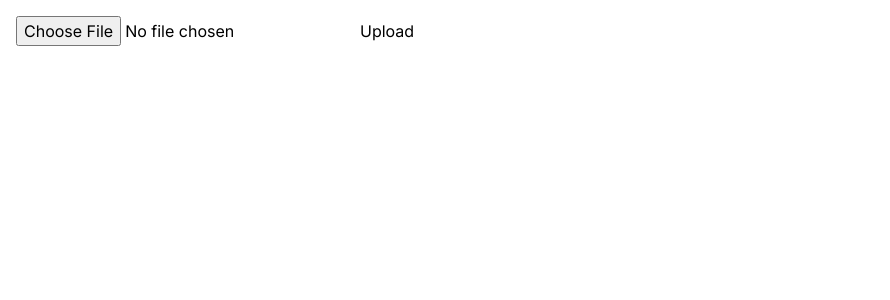
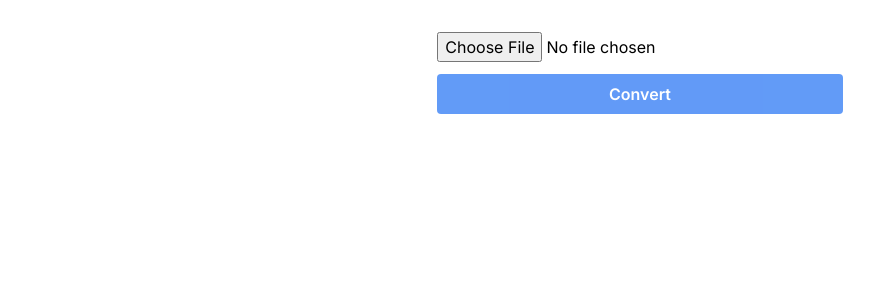
Before and after one commit to zhifez/video-processing-app-sst, a Next.js app: page / in a window 1280 px wide. Shown: the top 300 px of the page, without its empty margins (0-890 px from the left). Built offline with nearby package versions, Linux system fonts and the light colour scheme.

Commit message:
Added outout selection and send to S3 in config file

```diff
--- a/src/app/page.tsx
+++ b/src/app/page.tsx
@@ -2,7 +2,7 @@ import UploadVideoForm from '@/components/upload-video-form';
 
 export default async function Home() {
   return (
-    <main className="p-4">
+    <main className="p-8 flex justify-center">
       <UploadVideoForm />
     </main>
   );
--- a/src/components/upload-video-form.tsx
+++ b/src/components/upload-video-form.tsx
@@ -1,17 +1,37 @@
 'use client';
 import { GetVideosUploadResponseSchema, GetVideosUploadResponseType, VideoProcessingConfigType } from '@/schemas/videos-api-schemas';
-import { getFileExtension } from '@/utils/utils';
+import { getFileExtension, VideoFileType } from '@/utils/utils';
 import axios from 'axios';
-import { FormEvent, useState } from 'react';
+import { ChangeEvent, FormEvent, useState } from 'react';
+import { VideoOutputSelector } from './video-output-selector';
 
+const INPUT_ACCEPTED_FORMATS = 'video/*';
+const INPUT_MAX_FILE_SIZE = 1024 * 1024 * 5; // 5MB
 const DEFAULT_FILE_EXTENSION = '.mp4';
 
 export default function UploadVideoForm() {
-  const [uploaded, setUploaded] = useState(false);
+  const [loading, setLoading] = useState<boolean>(false);
+  const [file, setFile] = useState<File | undefined>();
+  const [outputType, setOutputType] = useState<VideoFileType>(VideoFileType.MP4);
+  const [error, setError] = useState<string | undefined>();
+  const [success, setSuccess] = useState<boolean>(false);
+
+  const onSelectFile = (e: ChangeEvent<HTMLInputElement>) => {
+    const videoFile: File = (e.target as HTMLInputElement).files?.[0]!;
+    if (videoFile.size > INPUT_MAX_FILE_SIZE) {
+      setError('File size should not exceed 5MB');
+      setFile(undefined);
+    } else {
+      setError(undefined);
+      setFile(videoFile);
+    }
+  };
 
   const onSubmit = async (e: FormEvent<HTMLFormElement>) => {
     e.preventDefault();
-    setUploaded(false);
+    setLoading(true);
+    setError(undefined);
+    setSuccess(false);
 
     try {
       const videoFile: File = (e.target as HTMLFormElement).file.files?.[0]!;
@@ -34,6 +54,7 @@ export default function UploadVideoForm() {
           )
         );
 
+      // Upload video
       await axios.put(
         videoUploadUrl,
         videoFile,
@@ -44,32 +65,63 @@ export default function UploadVideoForm() {
         },
       );
 
+      // Upload config file
       const config: VideoProcessingConfigType = {
-        fromExt: fileExt,
+        fromExt: videoFile.type,
+        toExt: outputType.toString(),
       };
       const configFile = new Blob([JSON.stringify(config)], {
         type: 'application/json',
       });
-      await axios.put(configUploadUrl, {
-        body: configFile,
-        headers: {
-          'Content-Type': 'application/json',
+      await axios.put(
+        configUploadUrl,
+        configFile,
+        {
+          headers: {
+            'Content-Type': 'application/json',
+          },
         },
-      });
+      );
 
-      setUploaded(true);
-    } catch (error) {
-      console.error({ error });
+      setSuccess(true);
+    } catch (error: any) {
+      setError(error.message);
     }
+
+    setLoading(false);
   };
+
+  const canUpload = (
+    !loading && file && file.type !== outputType
+  );
 
   return (
     <form
+      className="w-1/3 flex flex-col gap-3 text-center"
       onSubmit={onSubmit}
     >
-      <input name="file" type="file" accept="image/png, image/jpeg" />
-      <button type="submit">Upload</button>
-      {uploaded && <p>File Uploaded Successfully</p>}
+      <input
+        name="file"
+        type="file"
+        accept={INPUT_ACCEPTED_FORMATS}
+        onChange={onSelectFile}
+        placeholder="Upload a video file (max 5MB)"
+        className="block w-full"
+      />
+      {file && <VideoOutputSelector
+        activeType={outputType}
+        onSelect={setOutputType}
+      />}
+      <button
+        type="submit"
+        className={`rounded p-2 font-semibold text-white
+        bg-blue-500 ${!canUpload ? 'opacity-80' : 'hover:bg-blue-400 active:bg-blue-500 '}`}
+        disabled={!canUpload}
+      >
+        Convert
+      </button>
+      {error && <p className="text-red-500">{error}</p>}
+      {success && <p className="text-blue-500">File Uploaded Successfully</p>}
     </form>
   );
 }
--- /dev/null
+++ b/src/components/video-output-selector.tsx
@@ -0,0 +1,31 @@
+import { VideoFileType } from '@/utils/utils';
+
+type VideoOutputSelectorProps = {
+  activeType: VideoFileType;
+  onSelect: (type: VideoFileType) => void;
+};
+
+export const VideoOutputSelector: React.FC<VideoOutputSelectorProps> = ({
+  activeType,
+  onSelect,
+}) => (
+  <>
+    <p className="font-semibold">Output:</p>
+    <div className="grid grid-cols-4 gap-2">
+      {Object.entries(VideoFileType).map((value, index) =>
+        <button
+          type="button"
+          key={index}
+          className={`rounded p-2
+          ${activeType === value[1] ?
+              'bg-blue-500 text-white' :
+              'bg-gray-100 hover:bg-gray-200 active:bg-gray-100'
+            }`}
+          onClick={() => onSelect(value[1])}
+          disabled={activeType === value[1]}
+        >
+          {value[0]}
+        </button>)}
+    </div>
+  </>
+);
--- a/src/utils/utils.ts
+++ b/src/utils/utils.ts
@@ -8,3 +8,20 @@ export const getFileExtension = (fileName: string) => {
     return null;
   }
 };
+
+export enum VideoFileType {
+  MP4 = 'video/mp4',          // MP4
+  WEBM = 'video/webm',        // WebM
+  AVI = 'video/avi',          // AVI
+  MOV = 'video/quicktime',    // MOV
+  WMV = 'video/x-ms-wmv',     // WMV
+  FLV = 'video/x-flv',        // FLV
+  MKV = 'video/x-matroska',   // MKV
+  OGV = 'video/ogg',          // OGV
+  v3GP = 'video/3gpp',        // 3GP
+  MPG = 'video/mpeg',         // MPEG, MPG
+  M4V = 'video/x-m4v',        // M4V
+  v3G2 = 'video/3gpp2',       // 3G2
+  H264 = 'video/h264',        // H.264
+  H265 = 'video/h265',        // H.265
+};
--- a/sst.config.ts
+++ b/sst.config.ts
@@ -30,11 +30,13 @@ export default $config({
       ],
     });
 
+    // Trigger Lambda every time something is uploaded
     bucketUserVideo.subscribe({
       handler: 'src/lambdas/video-processing.handler',
       link: [bucketUserVideo],
     }, {
-      events: ['s3:ObjectCreated:*']
+      filterSuffix: '.json',
+      events: ['s3:ObjectCreated:*'],
     });
   },
 });
```
